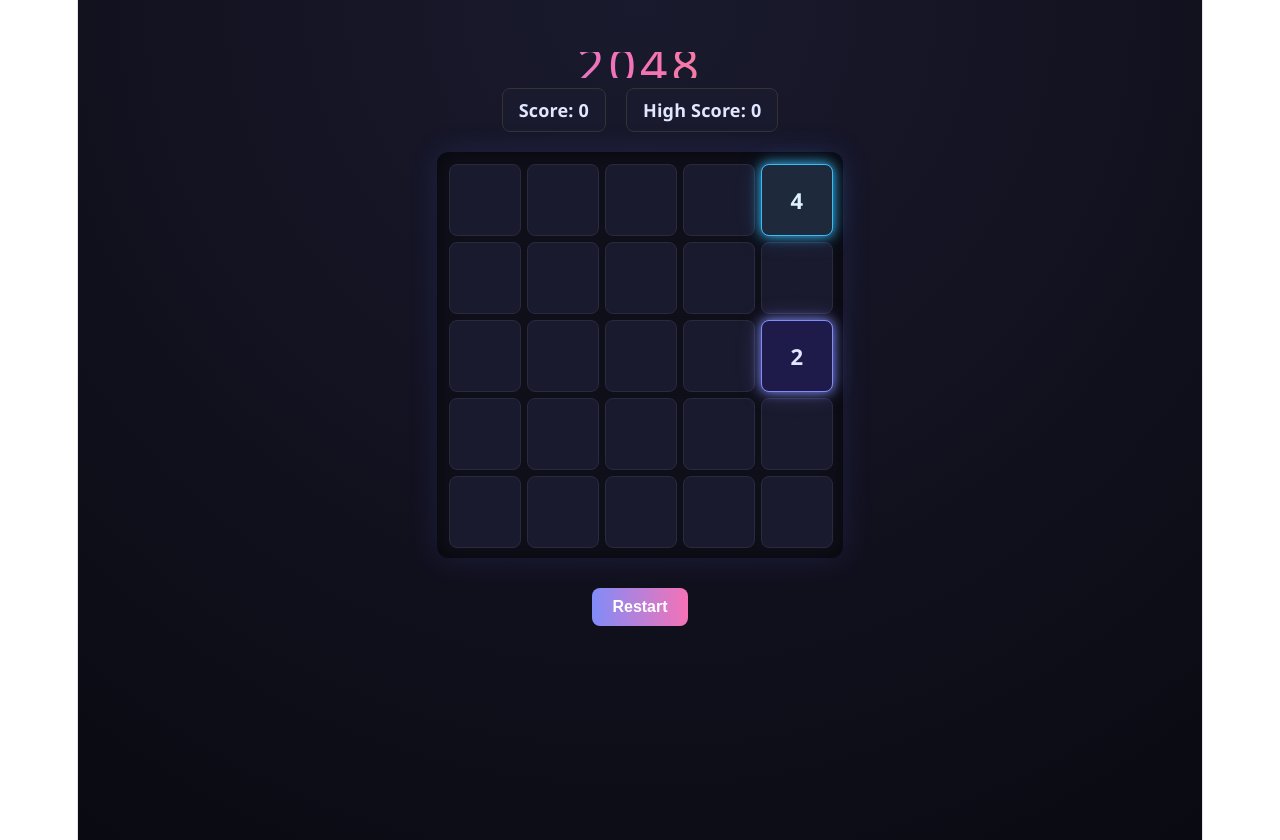
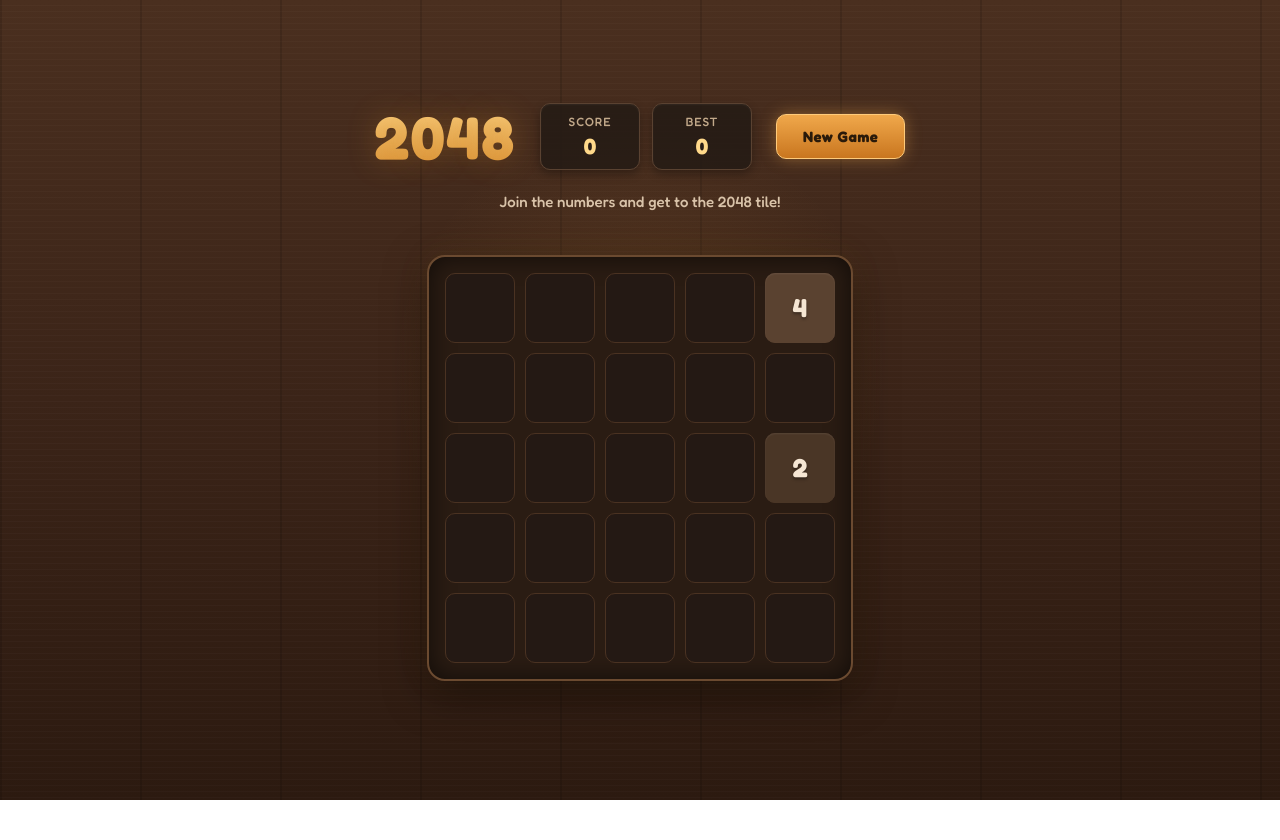
Before and after one commit to manojnager/2048-GAME, a React (Vite) app: page / in a window 1280 px wide. After the commit the page ends 800 px from the top, so only its background shows below. Built offline with nearby package versions, Linux system fonts and the light colour scheme.

Commit message:
style: full-page wooden floor background, centered layout, custom font

```diff
--- a/src/App.css
+++ b/src/App.css
@@ -1,61 +1,154 @@
 /* src/App.css */
-body {
-  margin: 0;
+
+.app {
+  display: flex;
+  flex-direction: column;
+  align-items: center;
+  justify-content: center;
+  min-height: 100vh;
+  width: 100%;
+  padding: 40px 20px;
+  text-align: center;
+  color: #f5e6d3;
+
+  /* Wooden floor background — layered CSS gradients simulate wood planks + grain */
+  background-color: #3b2418;
+  background-image:
+    repeating-linear-gradient(
+      90deg,
+      rgba(0, 0, 0, 0.12) 0px,
+      rgba(0, 0, 0, 0.12) 2px,
+      transparent 2px,
+      transparent 140px
+    ),
+    repeating-linear-gradient(
+      0deg,
+      rgba(255, 255, 255, 0.02) 0px,
+      rgba(255, 255, 255, 0.02) 1px,
+      transparent 1px,
+      transparent 6px
+    ),
+    linear-gradient(
+      180deg,
+      #4a2f1f 0%,
+      #3b2418 50%,
+      #2c1a10 100%
+    );
+  background-size: 140px 100%, 100% 6px, 100% 100%;
+
+  /* subtle warm vignette glow behind the board */
+  position: relative;
 }
 
-.app {
-  text-align: center;
-  padding: 20px;
-  font-family: 'Segoe UI', sans-serif;
-  background: radial-gradient(circle at top, #1a1a2e, #0a0a12);
-  min-height: 100vh;
-  color: #e0e7ff;
+.app::before {
+  content: '';
+  position: absolute;
+  top: 15%;
+  left: 50%;
+  transform: translateX(-50%);
+  width: 500px;
+  height: 500px;
+  background: radial-gradient(circle, rgba(240, 168, 75, 0.12), transparent 70%);
+  pointer-events: none;
+  z-index: 0;
+}
+
+.top-bar,
+.tagline,
+.status-banner,
+.board {
+  position: relative;
+  z-index: 1;
+}
+
+.top-bar {
+  display: flex;
+  justify-content: center;
+  align-items: center;
+  gap: 24px;
+  flex-wrap: wrap;
+  margin-bottom: 8px;
 }
 
 h1 {
-  font-size: 48px;
-  letter-spacing: 4px;
-  background: linear-gradient(90deg, #818cf8, #f472b6, #facc15);
+  font-family: 'Fredoka', sans-serif;
+  font-size: 60px;
+  font-weight: 900;
+  letter-spacing: 2px;
+  line-height: 1.1;
+  background: linear-gradient(180deg, #ffd98a, #d68a2c);
   -webkit-background-clip: text;
   background-clip: text;
   color: transparent;
-  margin-bottom: 10px;
+  text-shadow: 0 0 30px rgba(214, 138, 44, 0.3);
+  margin: 0;
+  padding: 8px 0;
+}
+
+.tagline {
+  color: #d9c3a9;
+  font-size: 15px;
+  margin: 6px 0 20px;
 }
 
 .scoreboard {
   display: flex;
   justify-content: center;
-  gap: 20px;
-  margin-bottom: 10px;
-  font-weight: bold;
+  gap: 12px;
 }
 
 .scoreboard div {
-  background: #1a1a2e;
-  padding: 8px 16px;
-  border-radius: 8px;
-  border: 1px solid #333;
+  background: rgba(36, 26, 20, 0.85);
+  padding: 10px 26px;
+  border-radius: 10px;
+  border: 1px solid #5a4231;
+  min-width: 100px;
+  box-shadow: inset 0 1px 2px rgba(255, 255, 255, 0.05), 0 4px 10px rgba(0,0,0,0.3);
+}
+
+.scoreboard .label {
+  display: block;
+  font-size: 12px;
+  letter-spacing: 1px;
+  color: #c2a98a;
+  text-transform: uppercase;
+  margin-bottom: 4px;
+  font-weight: 500;
+}
+
+.scoreboard .value {
+  display: block;
+  font-size: 22px;
+  font-weight: 700;
+  color: #ffd98a;
 }
 
 .status-banner {
-  margin-bottom: 10px;
-  font-size: 22px;
+  margin: 16px 0;
+  font-size: 26px;
+  font-weight: 800;
+  color: #ffd98a;
+  animation: popIn 0.3s ease-out;
 }
 
 .status-banner button,
-.app > button {
-  margin-top: 10px;
-  padding: 10px 20px;
-  background: linear-gradient(90deg, #818cf8, #f472b6);
-  border: none;
-  border-radius: 8px;
-  color: white;
-  font-weight: bold;
+.new-game-btn {
+  padding: 12px 26px;
+  background: linear-gradient(180deg, #f0a84b, #c9761f);
+  border: 1px solid #ffcb7a;
+  border-radius: 10px;
+  color: #2a1a0a;
+  font-weight: 700;
+  font-family: 'Fredoka', sans-serif;
   cursor: pointer;
-  font-size: 16px;
+  font-size: 15px;
+  letter-spacing: 0.5px;
+  box-shadow: 0 0 16px rgba(240, 168, 75, 0.4);
+  transition: transform 0.15s ease, box-shadow 0.15s ease;
 }
 
 .status-banner button:hover,
-.app > button:hover {
-  opacity: 0.85;
+.new-game-btn:hover {
+  transform: translateY(-2px);
+  box-shadow: 0 0 24px rgba(240, 168, 75, 0.6);
 }
--- a/src/App.jsx
+++ b/src/App.jsx
@@ -11,23 +11,33 @@
 
   return (
     <div className="app">
-      <h1>2048</h1>
+      <div className="top-bar">
+        <h1>2048</h1>
+        <div className="scoreboard">
+          <div>
+            <span className="label">Score</span>
+            <span className="value">{score}</span>
+          </div>
+          <div>
+            <span className="label">Best</span>
+            <span className="value">{highScore}</span>
+          </div>
+        </div>
+        <button className="new-game-btn" onClick={restart}>New Game</button>
+      </div>
 
-      <div className="scoreboard">
-        <div>Score: {score}</div>
-        <div>High Score: {highScore}</div>
-      </div>
+      <p className="tagline">Join the numbers and get to the 2048 tile!</p>
 
       {status !== 'playing' && (
         <div className="status-banner">
           {status === 'won' ? '🎉 You Won!' : '💀 Game Over'}
-          <button onClick={restart}>Play Again</button>
+          <div>
+            <button onClick={restart}>Play Again</button>
+          </div>
         </div>
       )}
 
       <Board grid={grid} />
-
-      <button onClick={restart}>Restart</button>
     </div>
   );
 }
--- a/src/components/Board.css
+++ b/src/components/Board.css
@@ -5,44 +5,46 @@
   display: grid;
   grid-template-columns: repeat(5, 70px);
   grid-template-rows: repeat(5, 70px);
-  gap: 8px;
-  padding: 12px;
-  background: #0f0f1a;
-  border-radius: 12px;
+  gap: 10px;
+  padding: 16px;
+  background: #2a1c13;
+  border-radius: 18px;
+  border: 2px solid #6b4a30;
   box-shadow:
-    inset 0 0 20px rgba(0, 0, 0, 0.6),
-    0 0 30px rgba(99, 102, 241, 0.15);
-  margin: 20px auto;
+    inset 0 0 24px rgba(0, 0, 0, 0.6),
+    0 12px 40px rgba(0, 0, 0, 0.5),
+    0 0 30px rgba(214, 138, 44, 0.12);
+  margin: 24px auto;
   width: fit-content;
 }
 
 .board-cell {
   width: 70px;
   height: 70px;
-  background: #1a1a2e;
-  border-radius: 8px;
-  border: 1px solid #2a2a3e;
+  background: #241914;
+  border-radius: 10px;
+  border: 1px solid #4a3222;
 }
 
 .tile-layer {
   position: absolute;
-  top: 12px;
-  left: 12px;
+  top: 16px;
+  left: 16px;
 }
 
 .tile {
   position: absolute;
   width: 70px;
   height: 70px;
-  border-radius: 8px;
+  border-radius: 10px;
   display: flex;
   align-items: center;
   justify-content: center;
-  font-size: 22px;
-  font-weight: 800;
-  font-family: 'Segoe UI', sans-serif;
+  font-weight: 700;
+  font-family: 'Fredoka', sans-serif;
   transition: top 0.15s ease-in-out, left 0.15s ease-in-out;
   user-select: none;
+  text-shadow: 0 2px 3px rgba(0, 0, 0, 0.35);
 }
 
 .tile-new {
@@ -54,24 +56,12 @@
 }
 
 @keyframes popIn {
-  from {
-    transform: scale(0);
-    opacity: 0;
-  }
-  to {
-    transform: scale(1);
-    opacity: 1;
-  }
+  from { transform: scale(0); opacity: 0; }
+  to { transform: scale(1); opacity: 1; }
 }
 
 @keyframes mergePop {
-  0% {
-    transform: scale(1);
-  }
-  50% {
-    transform: scale(1.15);
-  }
-  100% {
-    transform: scale(1);
-  }
+  0% { transform: scale(1); }
+  50% { transform: scale(1.15); }
+  100% { transform: scale(1); }
 }
--- a/src/components/Tile.jsx
+++ b/src/components/Tile.jsx
@@ -1,7 +1,7 @@
 // src/components/Tile.jsx
 
-const CELL_SIZE = 70; // px, includes gap
-const GAP = 8;
+const CELL_SIZE = 70;
+const GAP = 10;
 
 function getPosition(row, col) {
   const offset = CELL_SIZE + GAP;
@@ -11,32 +11,33 @@
   };
 }
 
-// Distinct color per tile value — neon/dark-glow theme
 const TILE_COLORS = {
-  2: { bg: '#1e1b4b', glow: '#818cf8', text: '#e0e7ff' },
-  4: { bg: '#1e293b', glow: '#38bdf8', text: '#e0f2fe' },
-  8: { bg: '#164e63', glow: '#22d3ee', text: '#cffafe' },
-  16: { bg: '#065f46', glow: '#34d399', text: '#d1fae5' },
-  32: { bg: '#3f6212', glow: '#a3e635', text: '#ecfccb' },
-  64: { bg: '#713f12', glow: '#fbbf24', text: '#fef3c7' },
-  128: { bg: '#7c2d12', glow: '#fb923c', text: '#ffedd5' },
-  256: { bg: '#7f1d1d', glow: '#f87171', text: '#fee2e2' },
-  512: { bg: '#831843', glow: '#f472b6', text: '#fce7f3' },
-  1024: { bg: '#581c87', glow: '#c084fc', text: '#f3e8ff' },
-  2048: { bg: '#000000', glow: '#facc15', text: '#fef9c3' },
+  2:    { bg: '#4a3626', text: '#f5e6d3' },
+  4:    { bg: '#5a4230', text: '#f5e6d3' },
+  8:    { bg: '#8a5a2c', text: '#fff3e0' },
+  16:   { bg: '#b8672a', text: '#fff3e0' },
+  32:   { bg: '#c9481f', text: '#fff3e0' },
+  64:   { bg: '#d6301f', text: '#fff3e0' },
+  128:  { bg: '#e0a52e', text: '#2a1a0a' },
+  256:  { bg: '#eec13a', text: '#2a1a0a' },
+  512:  { bg: '#f3d24c', text: '#2a1a0a' },
+  1024: { bg: '#ffdc73', text: '#2a1a0a' },
+  2048: { bg: '#ffe9a3', text: '#2a1a0a' },
 };
 
 function getColors(value) {
-  return TILE_COLORS[value] || TILE_COLORS[2048]; // fallback for anything beyond 2048
+  return TILE_COLORS[value] || { bg: '#000000', text: '#ffffff' };
 }
 
 export default function Tile({ tile, row, col }) {
   const { top, left } = getPosition(row, col);
-  const { bg, glow, text } = getColors(tile.value);
+  const { bg, text } = getColors(tile.value);
 
   const classNames = ['tile'];
   if (tile.isNew) classNames.push('tile-new');
   if (tile.isMerged) classNames.push('tile-merged');
+
+  const fontSize = tile.value >= 1000 ? '20px' : tile.value >= 100 ? '22px' : '26px';
 
   return (
     <div
@@ -46,8 +47,10 @@
         left: `${left}px`,
         background: bg,
         color: text,
-        boxShadow: `0 0 12px ${glow}, 0 0 24px ${glow}40`,
-        border: `1px solid ${glow}`,
+        fontSize,
+        boxShadow: tile.value >= 128
+          ? `0 0 14px ${bg}aa, inset 0 1px 2px rgba(255,255,255,0.2)`
+          : `inset 0 1px 2px rgba(255,255,255,0.08)`,
       }}
     >
       {tile.value}
--- a/src/index.css
+++ b/src/index.css
@@ -1,111 +1,18 @@
-:root {
-  --text: #6b6375;
-  --text-h: #08060d;
-  --bg: #fff;
-  --border: #e5e4e7;
-  --code-bg: #f4f3ec;
-  --accent: #aa3bff;
-  --accent-bg: rgba(170, 59, 255, 0.1);
-  --accent-border: rgba(170, 59, 255, 0.5);
-  --social-bg: rgba(244, 243, 236, 0.5);
-  --shadow:
-    rgba(0, 0, 0, 0.1) 0 10px 15px -3px, rgba(0, 0, 0, 0.05) 0 4px 6px -2px;
+/* src/index.css */
 
-  --sans: system-ui, 'Segoe UI', Roboto, sans-serif;
-  --heading: system-ui, 'Segoe UI', Roboto, sans-serif;
-  --mono: ui-monospace, Consolas, monospace;
+@import url('https://fonts.googleapis.com/css2?family=Fredoka:wght@500;700;900&display=swap');
 
-  font: 18px/145% var(--sans);
-  letter-spacing: 0.18px;
-  color-scheme: light dark;
-  color: var(--text);
-  background: var(--bg);
-  font-synthesis: none;
-  text-rendering: optimizeLegibility;
-  -webkit-font-smoothing: antialiased;
-  -moz-osx-font-smoothing: grayscale;
-
-  @media (max-width: 1024px) {
-    font-size: 16px;
-  }
+* {
+  box-sizing: border-box;
 }
 
-@media (prefers-color-scheme: dark) {
-  :root {
-    --text: #9ca3af;
-    --text-h: #f3f4f6;
-    --bg: #16171d;
-    --border: #2e303a;
-    --code-bg: #1f2028;
-    --accent: #c084fc;
-    --accent-bg: rgba(192, 132, 252, 0.15);
-    --accent-border: rgba(192, 132, 252, 0.5);
-    --social-bg: rgba(47, 48, 58, 0.5);
-    --shadow:
-      rgba(0, 0, 0, 0.4) 0 10px 15px -3px, rgba(0, 0, 0, 0.25) 0 4px 6px -2px;
-  }
-
-  #social .button-icon {
-    filter: invert(1) brightness(2);
-  }
+html, body, #root {
+  margin: 0;
+  padding: 0;
+  height: 100%;
+  width: 100%;
 }
 
 body {
-  margin: 0;
+  font-family: 'Fredoka', 'Segoe UI', sans-serif;
 }
-
-#root {
-  width: 1126px;
-  max-width: 100%;
-  margin: 0 auto;
-  text-align: center;
-  border-inline: 1px solid var(--border);
-  min-height: 100svh;
-  display: flex;
-  flex-direction: column;
-  box-sizing: border-box;
-}
-
-h1,
-h2 {
-  font-family: var(--heading);
-  font-weight: 500;
-  color: var(--text-h);
-}
-
-h1 {
-  font-size: 56px;
-  letter-spacing: -1.68px;
-  margin: 32px 0;
-  @media (max-width: 1024px) {
-    font-size: 36px;
-    margin: 20px 0;
-  }
-}
-h2 {
-  font-size: 24px;
-  line-height: 118%;
-  letter-spacing: -0.24px;
-  margin: 0 0 8px;
-  @media (max-width: 1024px) {
-    font-size: 20px;
-  }
-}
-p {
-  margin: 0;
-}
-
-code,
-.counter {
-  font-family: var(--mono);
-  display: inline-flex;
-  border-radius: 4px;
-  color: var(--text-h);
-}
-
-code {
-  font-size: 15px;
-  line-height: 135%;
-  padding: 4px 8px;
-  background: var(--code-bg);
-}
```
